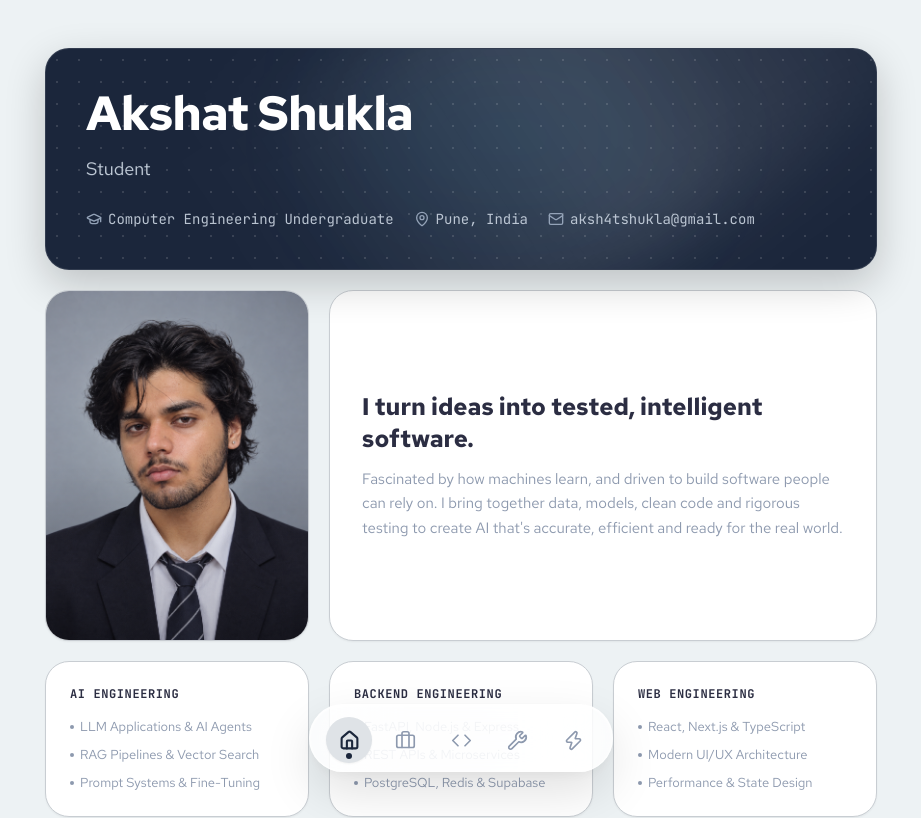
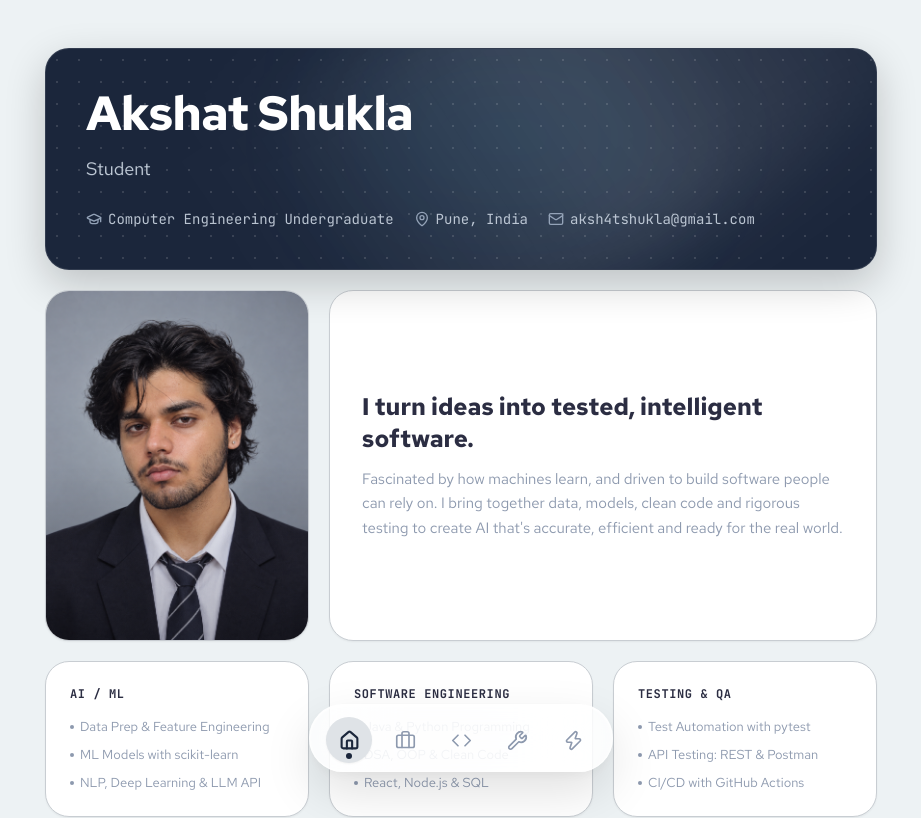
Before and after one commit to axatshukla/Portfolio, a React (Vite) app: page / in a window 1280 px wide. Shown: the top 818 px of the page, without its empty margins (179-1100 px from the left). Built offline with nearby package versions, Linux system fonts and the light colour scheme.

Commit message:
content: update focus areas in hero section to AI/ML, Software Engineering, and Testing & QA

```diff
--- a/src/data/portfolioData.js
+++ b/src/data/portfolioData.js
@@ -83,27 +83,27 @@ export const personalInfo = {
 
   focusAreas: [
     {
-      title: "AI ENGINEERING",
+      title: "AI / ML",
       skills: [
-        "LLM Applications & AI Agents",
-        "RAG Pipelines & Vector Search",
-        "Prompt Systems & Fine-Tuning"
+        "Data Prep & Feature Engineering",
+        "ML Models with scikit-learn",
+        "NLP, Deep Learning & LLM API"
       ]
     },
     {
-      title: "BACKEND ENGINEERING",
+      title: "SOFTWARE ENGINEERING",
       skills: [
-        "FastAPI, Node.js & Express",
-        "REST APIs & Microservices",
-        "PostgreSQL, Redis & Supabase"
+        "Java & Python Programming",
+        "DSA, OOP & Clean Code",
+        "React, Node.js & SQL"
       ]
     },
     {
-      title: "WEB ENGINEERING",
+      title: "TESTING & QA",
       skills: [
-        "React, Next.js & TypeScript",
-        "Modern UI/UX Architecture",
-        "Performance & State Design"
+        "Test Automation with pytest",
+        "API Testing: REST & Postman",
+        "CI/CD with GitHub Actions"
       ]
     }
   ],
```
